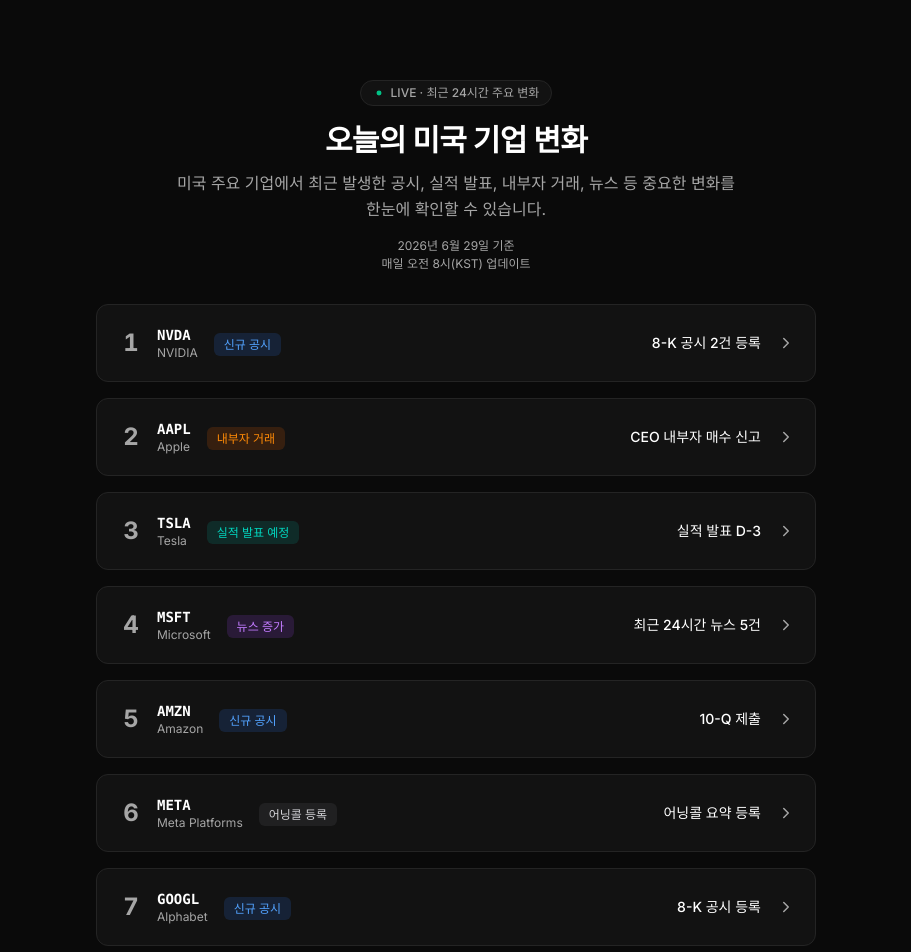
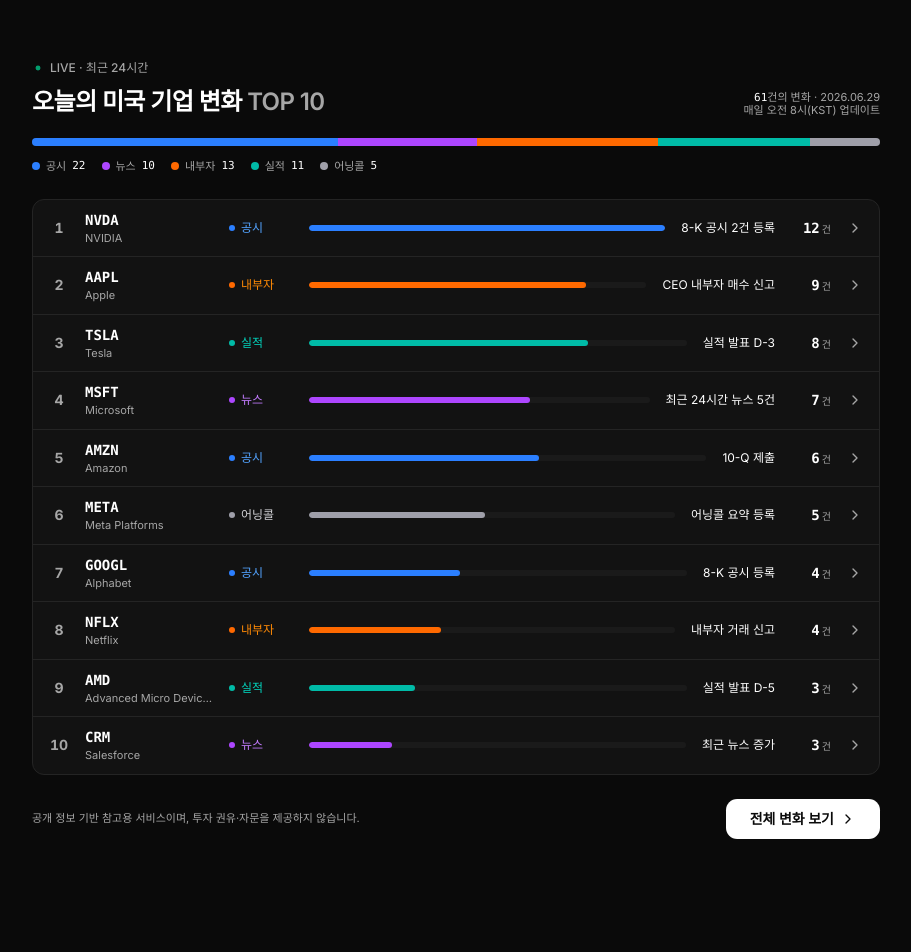
Before and after one commit to nudgefilm/ticker-flow, a Next.js app: page /preview/daily-changes in a window 1280 px wide. Shown: the top 952 px of the page, without its empty margins (184-1095 px from the left). After the commit the page ends 895 px from the top, so only its background shows below. Built offline with nearby package versions, Linux system fonts and the light colour scheme.

Commit message:
feat: enhance daily changes component with new visualization metrics
Co-authored-by: nudgefilm <251483526+nudgefilm@users.noreply.github.com>

```diff
--- a/src/components/landing/daily-changes.tsx
+++ b/src/components/landing/daily-changes.tsx
@@ -4,12 +4,15 @@ import { IconChevronRight, IconPointFilled } from "@tabler/icons-react";
 /* ── 변화 유형 (중립적 표현만 사용) ───────────────────────────────────────── */
 type ChangeType = "공시" | "실적" | "어닝콜" | "내부자 거래" | "뉴스";
 
-const TYPE_STYLE: Record<ChangeType, { label: string; className: string }> = {
-  공시: { label: "신규 공시", className: "bg-blue-500/15 text-blue-400" },
-  뉴스: { label: "뉴스 증가", className: "bg-purple-500/15 text-purple-400" },
-  "내부자 거래": { label: "내부자 거래", className: "bg-orange-500/15 text-orange-400" },
-  실적: { label: "실적 발표 예정", className: "bg-teal-500/15 text-teal-400" },
-  어닝콜: { label: "어닝콜 등록", className: "bg-zinc-500/15 text-zinc-300" },
+const TYPE_STYLE: Record<
+  ChangeType,
+  { label: string; text: string; bar: string; dot: string }
+> = {
+  공시: { label: "공시", text: "text-blue-400", bar: "bg-blue-500", dot: "bg-blue-500" },
+  뉴스: { label: "뉴스", text: "text-purple-400", bar: "bg-purple-500", dot: "bg-purple-500" },
+  "내부자 거래": { label: "내부자", text: "text-orange-400", bar: "bg-orange-500", dot: "bg-orange-500" },
+  실적: { label: "실적", text: "text-teal-400", bar: "bg-teal-500", dot: "bg-teal-500" },
+  어닝콜: { label: "어닝콜", text: "text-zinc-300", bar: "bg-zinc-400", dot: "bg-zinc-400" },
 };
 
 type ChangeItem = {
@@ -18,94 +21,127 @@ type ChangeItem = {
   company: string;
   type: ChangeType;
   summary: string;
+  /* 변화 건수 (시각화 수치) */
+  count: number;
+  /* 활동 강도 0~100 (막대 시각화) */
+  intensity: number;
 };
 
 /* ── 더미 데이터 (실제 API 연동 없음) ─────────────────────────────────────── */
 const ITEMS: ChangeItem[] = [
-  { rank: 1, ticker: "NVDA", company: "NVIDIA", type: "공시", summary: "8-K 공시 2건 등록" },
-  { rank: 2, ticker: "AAPL", company: "Apple", type: "내부자 거래", summary: "CEO 내부자 매수 신고" },
-  { rank: 3, ticker: "TSLA", company: "Tesla", type: "실적", summary: "실적 발표 D-3" },
-  { rank: 4, ticker: "MSFT", company: "Microsoft", type: "뉴스", summary: "최근 24시간 뉴스 5건" },
-  { rank: 5, ticker: "AMZN", company: "Amazon", type: "공시", summary: "10-Q 제출" },
-  { rank: 6, ticker: "META", company: "Meta Platforms", type: "어닝콜", summary: "어닝콜 요약 등록" },
-  { rank: 7, ticker: "GOOGL", company: "Alphabet", type: "공시", summary: "8-K 공시 등록" },
-  { rank: 8, ticker: "NFLX", company: "Netflix", type: "내부자 거래", summary: "내부자 거래 신고" },
-  { rank: 9, ticker: "AMD", company: "Advanced Micro Devices", type: "실적", summary: "실적 발표 D-5" },
-  { rank: 10, ticker: "CRM", company: "Salesforce", type: "뉴스", summary: "최근 뉴스 증가" },
+  { rank: 1, ticker: "NVDA", company: "NVIDIA", type: "공시", summary: "8-K 공시 2건 등록", count: 12, intensity: 100 },
+  { rank: 2, ticker: "AAPL", company: "Apple", type: "내부자 거래", summary: "CEO 내부자 매수 신고", count: 9, intensity: 82 },
+  { rank: 3, ticker: "TSLA", company: "Tesla", type: "실적", summary: "실적 발표 D-3", count: 8, intensity: 74 },
+  { rank: 4, ticker: "MSFT", company: "Microsoft", type: "뉴스", summary: "최근 24시간 뉴스 5건", count: 7, intensity: 65 },
+  { rank: 5, ticker: "AMZN", company: "Amazon", type: "공시", summary: "10-Q 제출", count: 6, intensity: 58 },
+  { rank: 6, ticker: "META", company: "Meta Platforms", type: "어닝콜", summary: "어닝콜 요약 등록", count: 5, intensity: 48 },
+  { rank: 7, ticker: "GOOGL", company: "Alphabet", type: "공시", summary: "8-K 공시 등록", count: 4, intensity: 40 },
+  { rank: 8, ticker: "NFLX", company: "Netflix", type: "내부자 거래", summary: "내부자 거래 신고", count: 4, intensity: 36 },
+  { rank: 9, ticker: "AMD", company: "Advanced Micro Devices", type: "실적", summary: "실적 발표 D-5", count: 3, intensity: 28 },
+  { rank: 10, ticker: "CRM", company: "Salesforce", type: "뉴스", summary: "최근 뉴스 증가", count: 3, intensity: 22 },
 ];
+
+/* ── 상단 요약 통계 (유형별 집계 시각화) ──────────────────────────────────── */
+const TOTAL = ITEMS.reduce((sum, i) => sum + i.count, 0);
+const SUMMARY: { type: ChangeType; value: number }[] = (
+  ["공시", "뉴스", "내부자 거래", "실적", "어닝콜"] as ChangeType[]
+).map((type) => ({
+  type,
+  value: ITEMS.filter((i) => i.type === type).reduce((s, i) => s + i.count, 0),
+}));
 
 export default function DailyChanges() {
   return (
-    <section className="py-16 lg:py-20">
-      <div className="mx-auto max-w-3xl px-6">
+    <section className="py-12 lg:py-14">
+      <div className="mx-auto max-w-4xl px-6">
         {/* ── 헤더 ── */}
-        <div className="mb-8 text-center">
-          <span className="inline-flex items-center gap-1.5 rounded-full border border-border bg-card px-3 py-1 text-xs font-medium text-muted-foreground">
-            <IconPointFilled size={12} className="text-emerald-400 animate-pulse" />
-            LIVE · 최근 24시간 주요 변화
+        <div className="mb-5 flex flex-col gap-3 sm:flex-row sm:items-end sm:justify-between">
+          <div>
+            <span className="inline-flex items-center gap-1.5 text-xs font-medium text-muted-foreground">
+              <IconPointFilled size={12} className="animate-pulse text-emerald-400" />
+              LIVE · 최근 24시간
             </span>
-
-          <h2 className="mt-4 text-2xl font-semibold tracking-tight text-foreground md:text-3xl text-balance">
-            오늘의 미국 기업 변화
+            <h2 className="mt-1.5 text-xl font-semibold tracking-tight text-foreground md:text-2xl text-balance">
+              오늘의 미국 기업 변화{" "}
+              <span className="text-muted-foreground">TOP 10</span>
             </h2>
-
-          <p className="mx-auto mt-3 max-w-xl text-sm leading-relaxed text-muted-foreground md:text-base text-pretty">
-            미국 주요 기업에서 최근 발생한 공시, 실적 발표, 내부자 거래, 뉴스 등
-            중요한 변화를 한눈에 확인할 수 있습니다.
-          </p>
-
-          <div className="mt-4 flex flex-col items-center gap-0.5 text-xs text-muted-foreground">
-            <span>2026년 6월 29일 기준</span>
-            <span>매일 오전 8시(KST) 업데이트</span>
+          </div>
+          <div className="text-left text-[11px] leading-tight text-muted-foreground sm:text-right">
+            <span className="font-mono tabular-nums text-foreground">{TOTAL}</span>건의 변화 · 2026.06.29
+            <br />
+            매일 오전 8시(KST) 업데이트
           </div>
         </div>
 
-        {/* ── TOP 10 리스트 ── */}
-        <ul className="flex flex-col gap-4">
-          {ITEMS.map((item) => {
-            const badge = TYPE_STYLE[item.type];
+        {/* ── 유형별 집계 막대 (스택 시각화) ── */}
+        <div className="mb-3 flex h-2 w-full overflow-hidden rounded-full bg-muted">
+          {SUMMARY.map((s) => (
+            <div
+              key={s.type}
+              className={TYPE_STYLE[s.type].bar}
+              style={{ width: `${(s.value / TOTAL) * 100}%` }}
+              title={`${TYPE_STYLE[s.type].label} ${s.value}건`}
+            />
+          ))}
+        </div>
+        <div className="mb-6 flex flex-wrap gap-x-4 gap-y-1">
+          {SUMMARY.map((s) => (
+            <span key={s.type} className="inline-flex items-center gap-1.5 text-[11px] text-muted-foreground">
+              <span className={`size-2 rounded-full ${TYPE_STYLE[s.type].dot}`} />
+              {TYPE_STYLE[s.type].label}
+              <span className="font-mono tabular-nums text-foreground">{s.value}</span>
+            </span>
+          ))}
+        </div>
+
+        {/* ── TOP 10 리스트 (조밀한 행) ── */}
+        <ul className="overflow-hidden rounded-[12px] border border-border bg-card">
+          {ITEMS.map((item, idx) => {
+            const t = TYPE_STYLE[item.type];
             return (
-              <li key={item.rank}>
+              <li key={item.rank} className={idx > 0 ? "border-t border-border" : ""}>
                 <Link
                   href="/dashboard"
-                  className="group flex items-center gap-4 rounded-[12px] border border-border bg-card p-4 transition-all duration-200 hover:-translate-y-0.5 hover:border-white/20 hover:bg-muted/40 sm:p-5"
+                  className="group flex items-center gap-3 px-3 py-2.5 transition-colors duration-150 hover:bg-muted/50 sm:gap-4 sm:px-4"
                 >
-                  {/* 왼쪽: 순위 + 티커 */}
-                  <div className="flex min-w-0 shrink-0 items-center gap-3">
-                    <span className="w-7 text-center text-xl font-bold tabular-nums text-muted-foreground sm:text-2xl">
+                  {/* 순위 */}
+                  <span className="w-5 shrink-0 text-center text-sm font-bold tabular-nums text-muted-foreground">
                     {item.rank}
                   </span>
-                    <div className="min-w-0">
+
+                  {/* 티커 + 회사 */}
+                  <div className="w-24 shrink-0 sm:w-32">
                     <p className="font-mono text-sm font-bold text-foreground">{item.ticker}</p>
-                      <p className="truncate text-xs text-muted-foreground">{item.company}</p>
+                    <p className="truncate text-[11px] text-muted-foreground">{item.company}</p>
+                  </div>
+
+                  {/* 유형 점 + 라벨 */}
+                  <span className={`hidden w-16 shrink-0 items-center gap-1.5 text-xs font-medium sm:inline-flex ${t.text}`}>
+                    <span className={`size-1.5 rounded-full ${t.dot}`} />
+                    {t.label}
+                  </span>
+
+                  {/* 활동 강도 막대 (시각화) */}
+                  <div className="hidden flex-1 items-center gap-2 md:flex">
+                    <div className="h-1.5 flex-1 overflow-hidden rounded-full bg-muted">
+                      <div className={`h-full rounded-full ${t.bar}`} style={{ width: `${item.intensity}%` }} />
                     </div>
                   </div>
 
-                  {/* 가운데: 배지 */}
-                  <div className="hidden sm:block">
-                    <span
-                      className={`whitespace-nowrap rounded-[6px] px-2.5 py-1 text-xs font-medium ${badge.className}`}
-                    >
-                      {badge.label}
-                    </span>
-                  </div>
-
-                  {/* 오른쪽: 변화 요약 */}
-                  <div className="ml-auto min-w-0 text-right">
-                    <span
-                      className={`mb-1 inline-block rounded-[6px] px-2 py-0.5 text-[10px] font-medium sm:hidden ${badge.className}`}
-                    >
-                      {badge.label}
-                    </span>
-                    <p className="line-clamp-2 text-sm font-medium text-foreground">
+                  {/* 변화 요약 */}
+                  <p className="ml-auto min-w-0 flex-1 truncate text-right text-xs text-foreground sm:flex-none sm:text-left md:ml-0 md:max-w-[180px]">
                     {item.summary}
                   </p>
-                  </div>
 
-                  {/* 화살표 */}
+                  {/* 변화 건수 */}
+                  <span className="hidden w-10 shrink-0 text-right font-mono text-sm font-semibold tabular-nums text-foreground sm:block">
+                    {item.count}
+                    <span className="ml-0.5 text-[10px] font-normal text-muted-foreground">건</span>
+                  </span>
+
                   <IconChevronRight
-                    size={18}
-                    className="shrink-0 text-muted-foreground transition-transform duration-200 group-hover:translate-x-0.5 group-hover:text-foreground"
+                    size={16}
+                    className="shrink-0 text-muted-foreground transition-transform duration-150 group-hover:translate-x-0.5 group-hover:text-foreground"
                   />
                 </Link>
               </li>
@@ -113,29 +149,18 @@ export default function DailyChanges() {
           })}
         </ul>
 
-        {/* ── CTA ── */}
-        <div className="mt-10 flex flex-col items-center gap-3">
+        {/* ── CTA + 면책 ── */}
+        <div className="mt-6 flex flex-col items-center gap-2 sm:flex-row sm:justify-between">
+          <p className="text-[11px] leading-relaxed text-muted-foreground">
+            공개 정보 기반 참고용 서비스이며, 투자 권유·자문을 제공하지 않습니다.
+          </p>
           <Link
             href="/dashboard"
-            className="inline-flex w-full items-center justify-center gap-2 rounded-xl bg-foreground px-8 py-3.5 text-sm font-semibold text-background transition-opacity hover:opacity-90 sm:w-auto"
+            className="inline-flex w-full items-center justify-center gap-1.5 rounded-xl bg-foreground px-6 py-2.5 text-sm font-semibold text-background transition-opacity hover:opacity-90 sm:w-auto"
           >
             전체 변화 보기
             <IconChevronRight size={16} />
           </Link>
-          <p className="text-center text-xs leading-relaxed text-muted-foreground">
-            무료 회원가입 후 관심 종목의 변화를 확인할 수 있습니다.
-          </p>
-        </div>
-
-        {/* ── 면책 문구 ── */}
-        <div className="mt-10 rounded-[12px] border border-border bg-card/50 px-5 py-4">
-          <p className="text-center text-[11px] leading-relaxed text-muted-foreground">
-            본 서비스는 공개된 정보를 기반으로 기업 활동과 시장 변화를 정리한 참고용 서비스입니다.
-            <br />
-            특정 종목에 대한 투자 권유 또는 투자 자문을 제공하지 않습니다.
-            <br />
-            투자 판단과 그 결과에 대한 책임은 이용자 본인에게 있습니다.
-          </p>
         </div>
       </div>
     </section>
```
Also changed, not shown: preview-shot.png. Lines whose indentation alone changed are shown as unchanged.
